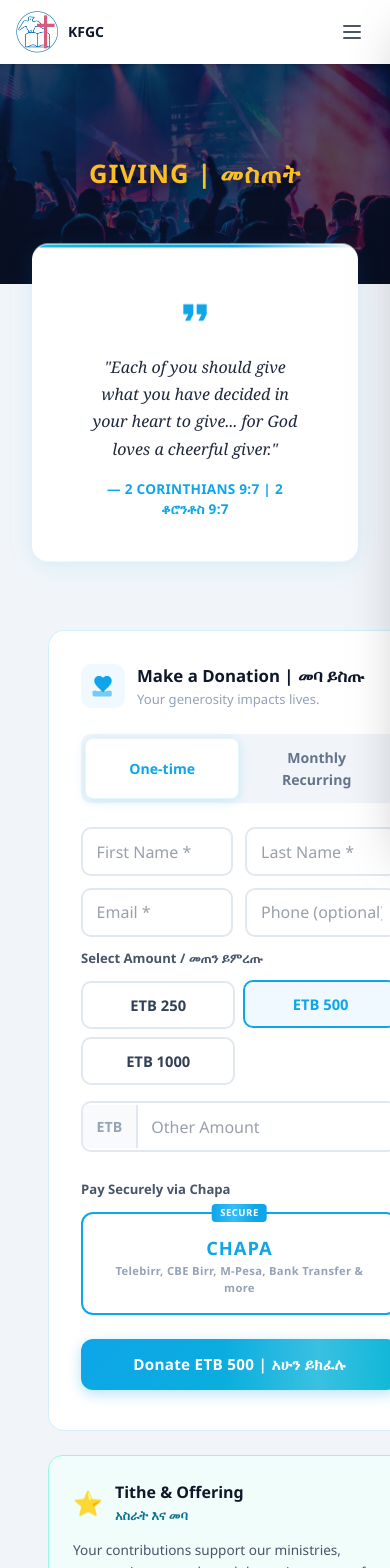
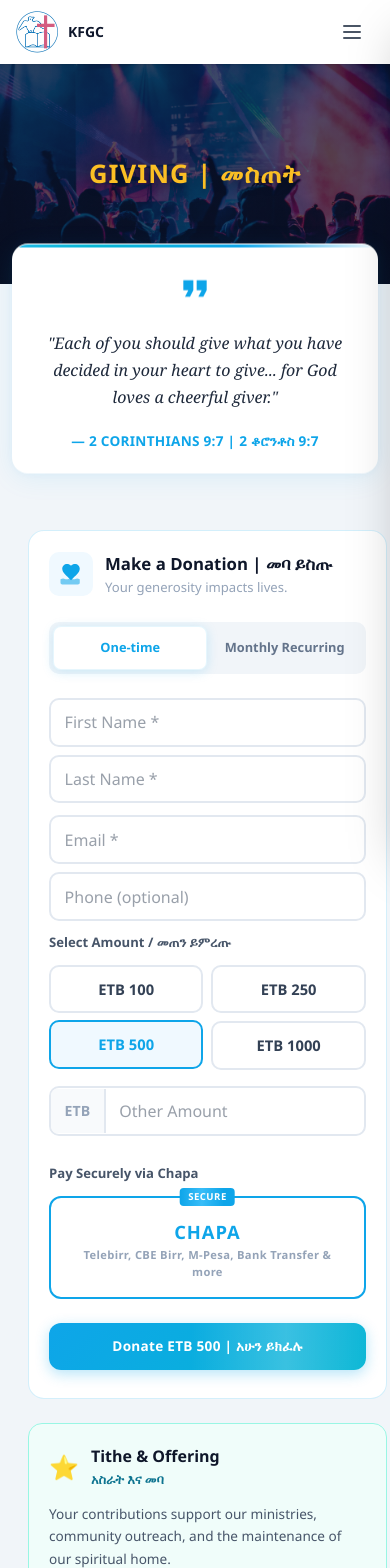
Before and after one commit to naolyizotaw/church, a React app in the folder frontend/: page /give in a window 390 px wide. Shown: the top 1568 px of the page. Built offline with nearby package versions, Linux system fonts and the light colour scheme; no server answers; the HTML template or start-up script is replaced by a standard one.

Commit message:
give section fix

```diff
--- a/frontend/src/pages/Give.jsx
+++ b/frontend/src/pages/Give.jsx
@@ -454,20 +454,20 @@ export default function Give() {
     }
   };
 
-  const amounts = [250, 500, 1000];
+  const amounts = [100, 250, 500, 1000];
 
   return (
     <div>
       {/* Hero Banner */}
       <section className="give-hero-section" style={heroStyles.section}>
         <div style={heroStyles.overlay} />
-        <div style={heroStyles.content}>
+        <div className="give-hero-content" style={heroStyles.content}>
           <h1 className="give-hero-title" style={heroStyles.title}>GIVING | መስጠት</h1>
         </div>
       </section>
 
       {/* Scripture Quote */}
-      <section style={quoteStyles.section}>
+      <section className="give-quote-section" style={quoteStyles.section}>
         <div className="give-quote-entrance">
           <div className="give-quote-card" style={quoteStyles.card}>
             <div className="give-quote-icon" style={quoteStyles.iconWrap}>
@@ -484,7 +484,7 @@ export default function Give() {
       </section>
 
       {/* Main Content - Two Column */}
-      <section style={mainStyles.section}>
+      <section className="give-main-section" style={mainStyles.section}>
         <div className="give-page-grid" style={mainStyles.grid}>
 
           {/* Left Column - Donation Form */}
@@ -522,7 +522,7 @@ export default function Give() {
               </button>
             </div>
 
-            <div style={formStyles.nameRow}>
+            <div className="give-name-row" style={formStyles.nameRow}>
               <div style={formStyles.inputWrap}>
                 <input
                   type="text"
@@ -542,7 +542,7 @@ export default function Give() {
                 />
               </div>
             </div>
-            <div style={formStyles.nameRow}>
+            <div className="give-name-row" style={formStyles.nameRow}>
               <div style={formStyles.inputWrap}>
                 <input
                   type="email"
--- a/frontend/src/responsive.css
+++ b/frontend/src/responsive.css
@@ -34,8 +34,9 @@ img, video, iframe {
 }
 
 /* ── Give Page ── */
+
+/* -- Tablet (≤ 900px) -- */
 @media (max-width: 900px) {
-  /* Stack the two-column give layout */
   .give-page-grid {
     grid-template-columns: 1fr !important;
     padding: 1.5rem 1rem !important;
@@ -43,17 +44,105 @@ img, video, iframe {
   .give-page-grid > div {
     max-width: 100% !important;
   }
+  .give-quote-card {
+    padding: 2rem 2rem 1.75rem !important;
+  }
+  .give-quote-section {
+    padding: 0 1.25rem !important;
+  }
+  .give-main-section {
+    padding: 1.5rem 1.25rem 3rem !important;
+  }
 }
 
+/* -- Regular phones (≤ 640px) -- */
 @media (max-width: 640px) {
   .give-page-grid {
     gap: 1.5rem !important;
     padding: 1rem !important;
   }
-  /* Amount buttons grid */
   .give-amounts-grid {
     grid-template-columns: repeat(2, 1fr) !important;
     gap: 0.5rem !important;
+  }
+  .give-name-row {
+    grid-template-columns: 1fr !important;
+    gap: 0.5rem !important;
+  }
+  .give-quote-card {
+    padding: 1.5rem 1.25rem 1.25rem !important;
+  }
+  .give-quote-section {
+    padding: 0 0.75rem !important;
+  }
+  .give-hero-content {
+    padding: 2rem 1rem !important;
+  }
+  .give-left-card {
+    padding: 1.25rem 1.25rem 1.75rem !important;
+  }
+  .give-main-section {
+    padding: 1.25rem 0.75rem 2.5rem !important;
+  }
+  .give-toggle-btn {
+    font-size: 0.8rem !important;
+    padding: 0.55rem 0.5rem !important;
+  }
+  .give-submit-btn {
+    font-size: 0.85rem !important;
+    padding: 0.85rem 1rem !important;
+  }
+  .give-info-card {
+    padding: 1.25rem !important;
+  }
+  .give-secure-card {
+    padding: 0.85rem 1rem !important;
+  }
+}
+
+/* -- Small phones (≤ 375px) -- */
+@media (max-width: 375px) {
+  .give-quote-card {
+    padding: 1.25rem 1rem !important;
+  }
+  .give-hero-title {
+    font-size: 1.4rem !important;
+  }
+  .give-hero-content {
+    padding: 1.75rem 0.75rem !important;
+  }
+  .give-amounts-grid {
+    gap: 0.4rem !important;
+  }
+  .give-amount-btn {
+    font-size: 0.82rem !important;
+    padding: 0.6rem 0.25rem !important;
+  }
+  .give-info-card {
+    padding: 1rem !important;
+  }
+  .give-left-card {
+    padding: 1rem 1rem 1.5rem !important;
+  }
+  .give-main-section {
+    padding: 1rem 0.5rem 2rem !important;
+  }
+  .give-page-grid {
+    gap: 1.25rem !important;
+    padding: 0.75rem 0 !important;
+  }
+  .give-submit-btn {
+    font-size: 0.8rem !important;
+    padding: 0.8rem 0.75rem !important;
+  }
+  .give-pay-card {
+    padding: 1rem 0.75rem 0.85rem !important;
+  }
+  .give-secure-card {
+    flex-direction: column !important;
+    text-align: center;
+    gap: 0.5rem !important;
+    padding: 0.85rem !important;
   }
 }
 
```
